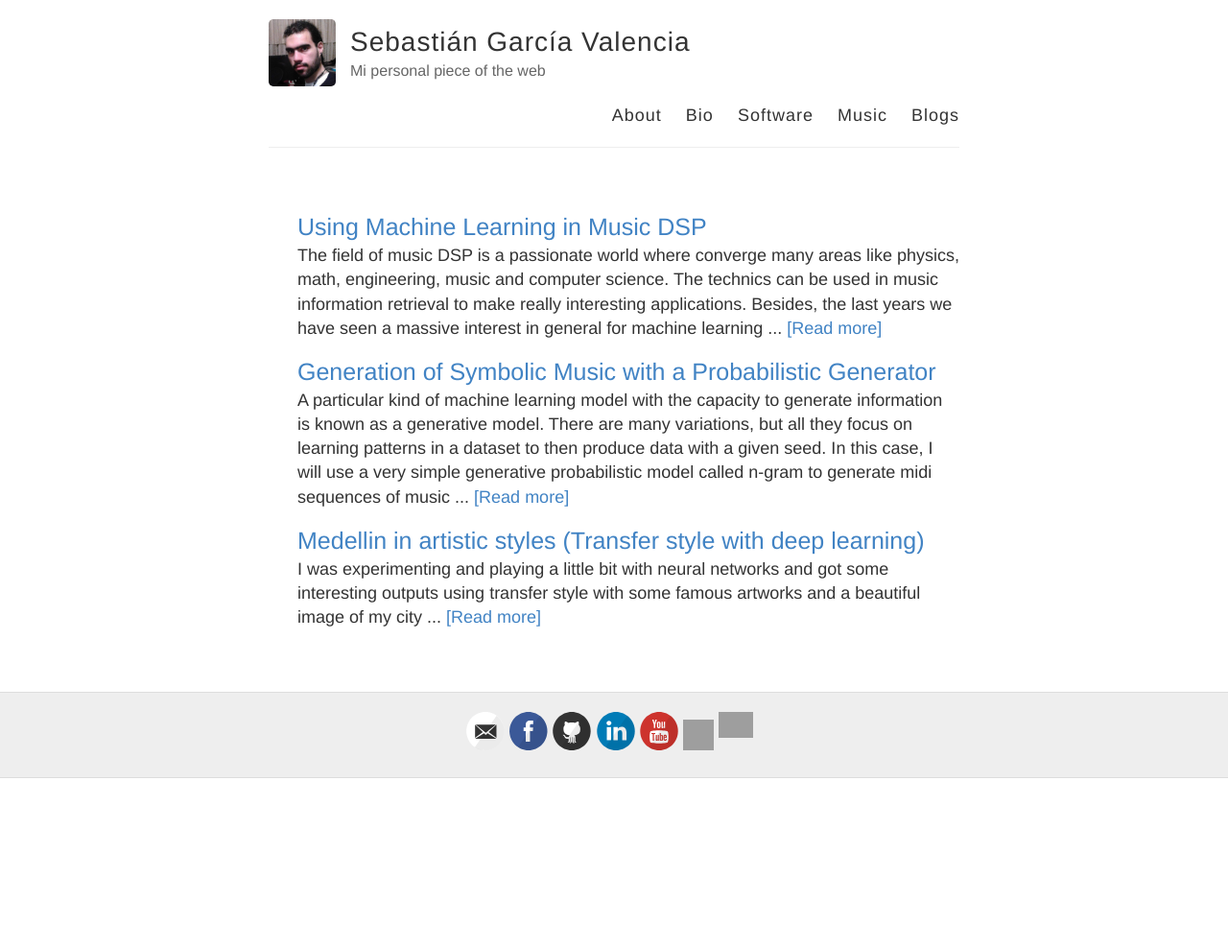
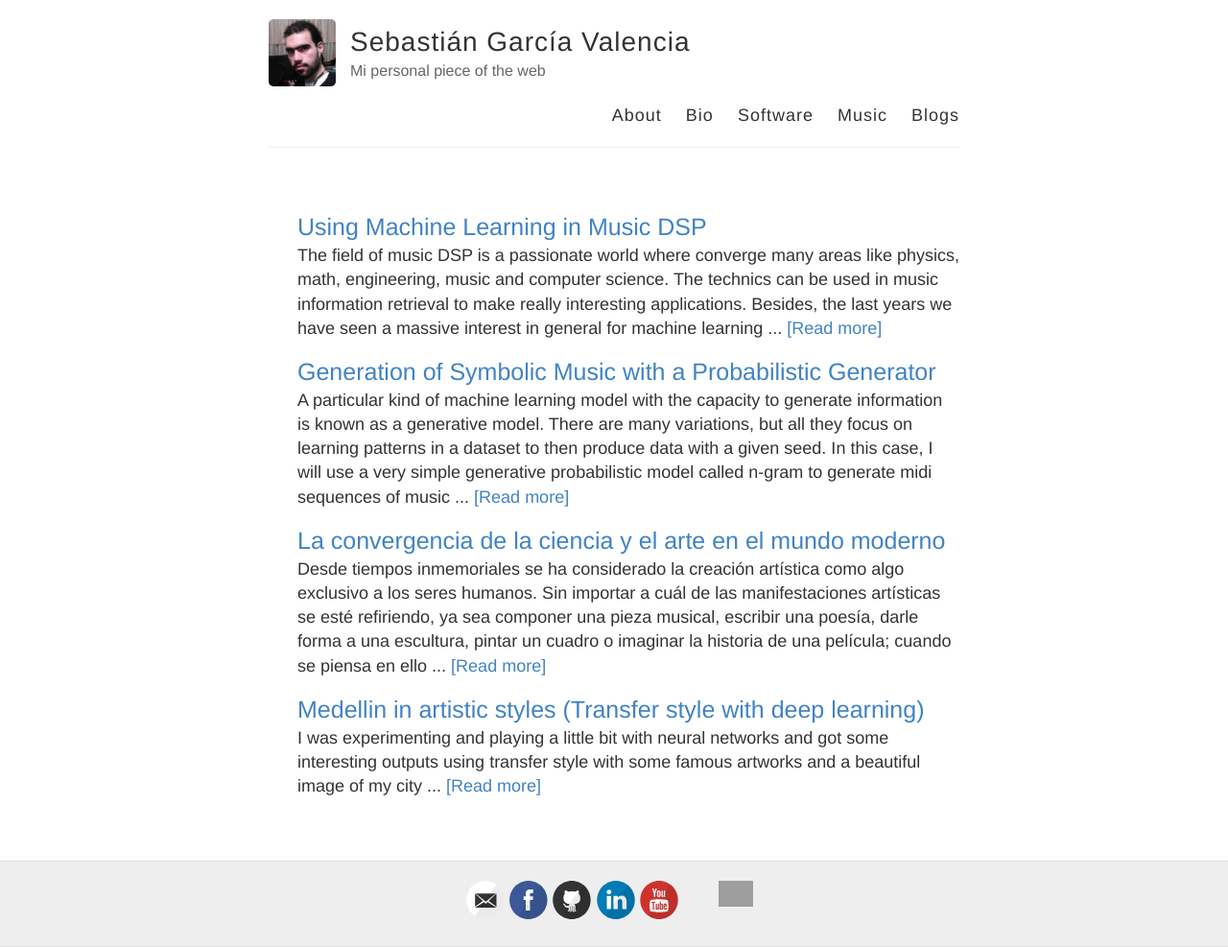
Before and after one commit to sebasgverde/sebasgverde.github.io, a Jekyll site: the page built from blogs.md, in a window 1280 px wide. Shown: the whole page at 96% size. Built offline with Jekyll 4.4.1, drawn with Linux system fonts in a browser that asks for light colours; our own code applies the rules of GitHub Pages for plain Markdown files; before the commit the page ends 900 px from its top, so only the background shows below that; grey boxes are pictures that could not be loaded.

Commit message:
new blog

```diff
--- a/blogs.md
+++ b/blogs.md
@@ -17,6 +17,15 @@
 
    <p>
    <div class="pub">
+   <a href='https://medium.com/@sebasgverde/la-convergencia-de-la-ciencia-y-el-arte-en-el-mundo-moderno-fc71bb0d03e4' target="_blank"  style="font-size: 25px; text-decoration: none">La convergencia de la ciencia y el arte en el mundo moderno</a>
+   <br/>
+   Desde tiempos inmemoriales se ha considerado la creación artística como algo exclusivo a los seres humanos. Sin importar a cuál de las manifestaciones artísticas se esté refiriendo, ya sea componer una pieza musical, escribir una poesía, darle forma a una escultura, pintar un cuadro o imaginar la historia de una película; cuando se piensa en ello ... <a href='https://medium.com/@sebasgverde/la-convergencia-de-la-ciencia-y-el-arte-en-el-mundo-moderno-fc71bb0d03e4' target="_blank">[Read more]</a>
+   </div>
+   </p>
+
+
+   <p>
+   <div class="pub">
    <a href='https://www.linkedin.com/pulse/medellin-artistic-styles-transfer-style-deep-learning-sebasti%C3%A1n/' target="_blank"  style="font-size: 25px; text-decoration: none">Medellin in artistic styles (Transfer style with deep learning)</a>
    <br/>
    I was experimenting and playing a little bit with neural networks and got some interesting outputs using transfer style with some famous artworks and a beautiful image of my city ... <a href='https://www.linkedin.com/pulse/medellin-artistic-styles-transfer-style-deep-learning-sebasti%C3%A1n/' target="_blank">[Read more]</a>
```
